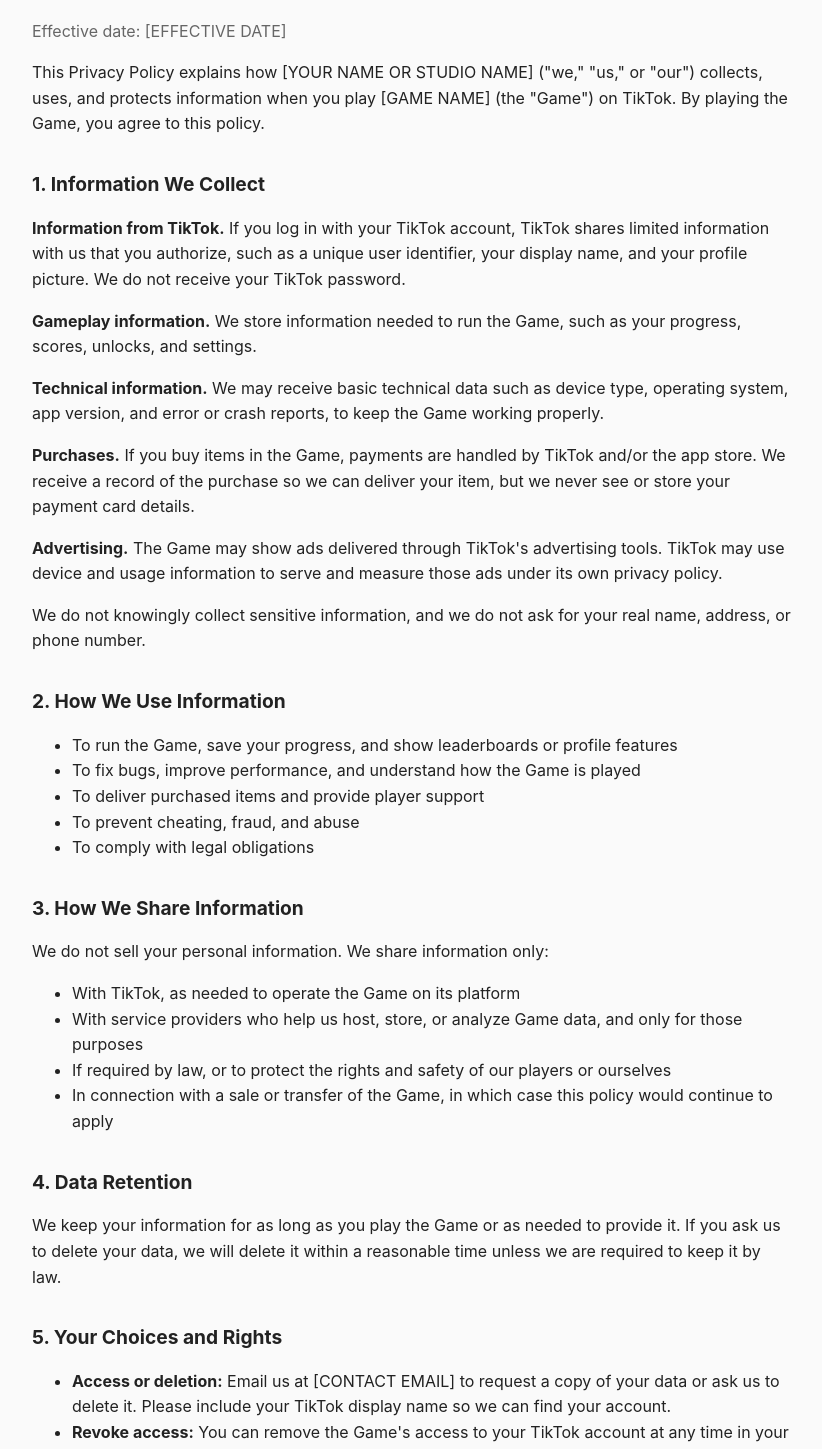
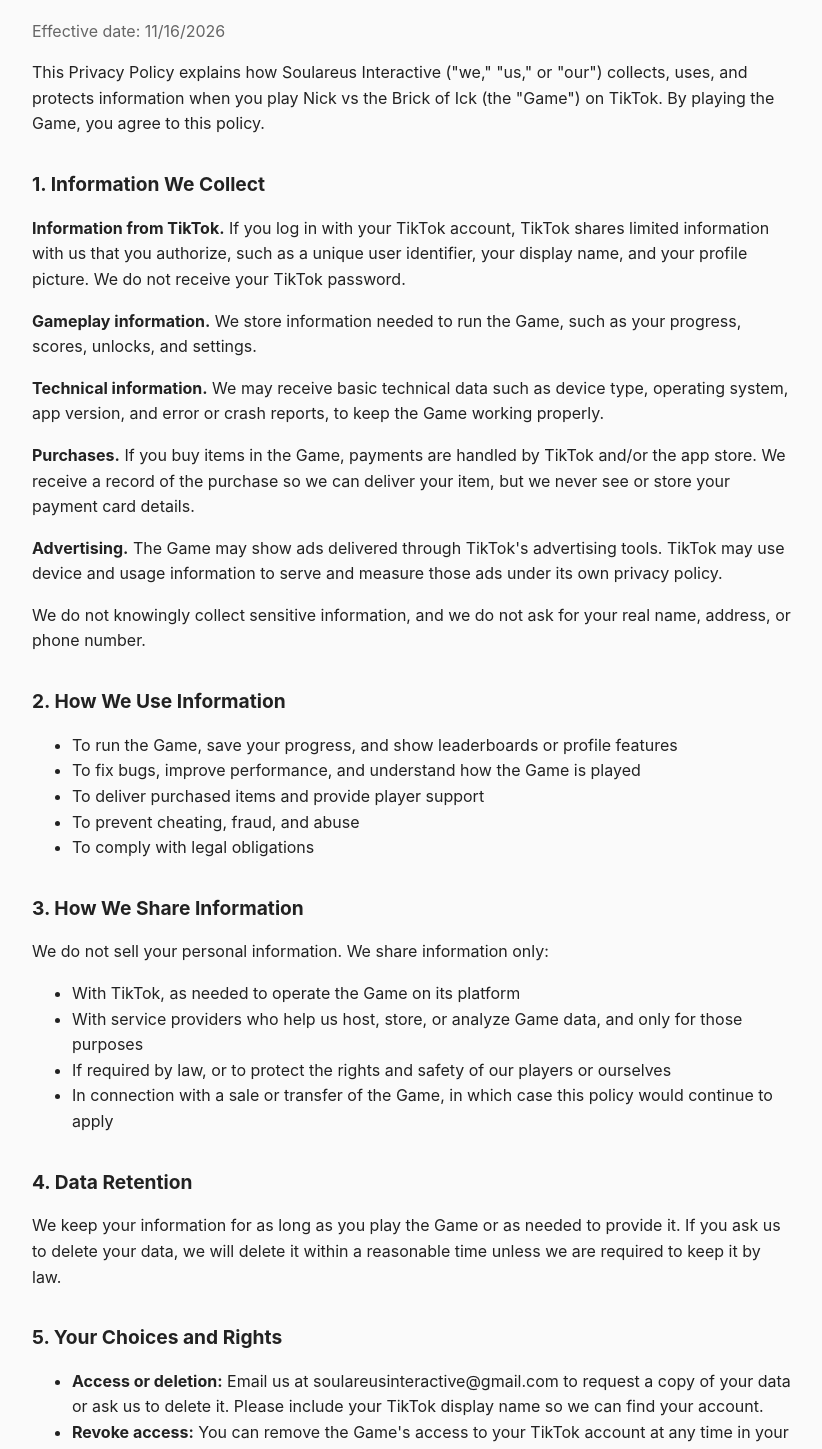
Before and after one commit to nicbiondi/NickVsTheBrickOfIckWebsite, a plain HTML site: page privacy.html in a window 1280 px wide. Shown: the part 149-1598 px from the top of the page, without its empty margins (228-1050 px from the left). Drawn offline with Linux system fonts and the light colour scheme.

Commit message:
Update privacy.html

```diff
--- a/privacy.html
+++ b/privacy.html
@@ -3,7 +3,7 @@
 <head>
   <meta charset="UTF-8">
   <meta name="viewport" content="width=device-width, initial-scale=1.0">
-  <title>[GAME NAME] – Privacy Policy</title>
+  <title>Nick vs the Brick of Ick – Privacy Policy</title>
   <style>
     body { font-family: -apple-system, BlinkMacSystemFont, "Segoe UI", Roboto, Helvetica, Arial, sans-serif;
            max-width: 760px; margin: 0 auto; padding: 48px 20px; line-height: 1.6; color: #222; background: #fafafa; }
@@ -16,10 +16,10 @@
   <nav><a href="index.html">Home</a><a href="terms.html">Terms of Service</a></nav>
 
   <h1>Privacy Policy</h1>
-  <p class="date">Effective date: [EFFECTIVE DATE]</p>
+  <p class="date">Effective date: 11/16/2026</p>
 
-  <p>This Privacy Policy explains how [YOUR NAME OR STUDIO NAME] ("we," "us," or "our") collects, uses, and protects
-  information when you play [GAME NAME] (the "Game") on TikTok. By playing the Game, you agree to this policy.</p>
+  <p>This Privacy Policy explains how Soulareus Interactive ("we," "us," or "our") collects, uses, and protects
+  information when you play Nick vs the Brick of Ick (the "Game") on TikTok. By playing the Game, you agree to this policy.</p>
 
   <h2>1. Information We Collect</h2>
   <p><strong>Information from TikTok.</strong> If you log in with your TikTok account, TikTok shares limited
@@ -61,7 +61,7 @@
 
   <h2>5. Your Choices and Rights</h2>
   <ul>
-    <li><strong>Access or deletion:</strong> Email us at [CONTACT EMAIL] to request a copy of your data or ask us to
+    <li><strong>Access or deletion:</strong> Email us at soulareusinteractive@gmail.com to request a copy of your data or ask us to
     delete it. Please include your TikTok display name so we can find your account.</li>
     <li><strong>Revoke access:</strong> You can remove the Game's access to your TikTok account at any time in your
     TikTok settings.</li>
@@ -92,7 +92,7 @@
   to play the Game after an update means you accept the revised policy.</p>
 
   <h2>11. Contact Us</h2>
-  <p>[YOUR NAME OR STUDIO NAME]<br>
-  Email: <a href="mailto:[CONTACT EMAIL]">[CONTACT EMAIL]</a></p>
+  <p>Soulareus Interactive<br>
+  Email: <a href="mailto:soulareusinteractive@gmail.com">soulareusinteractive@gmail.com</a></p>
 </body>
 </html>
```
